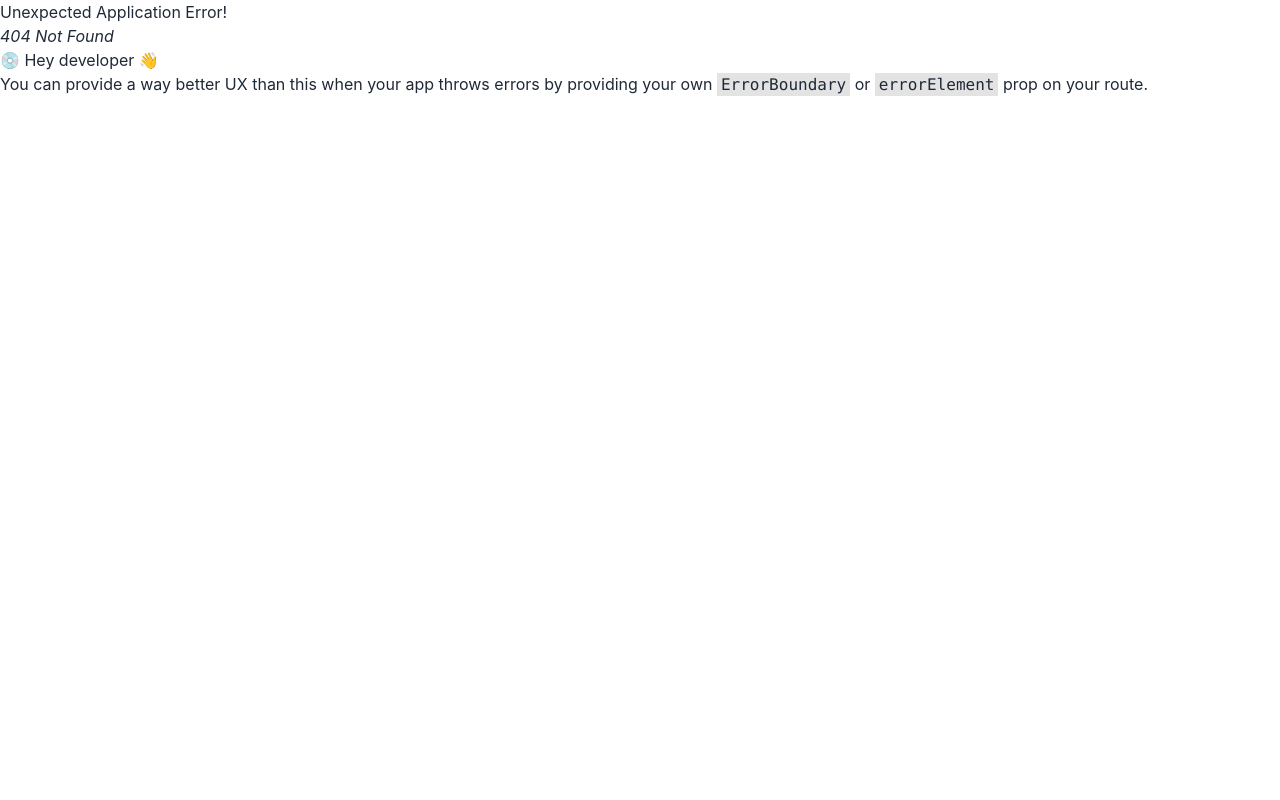
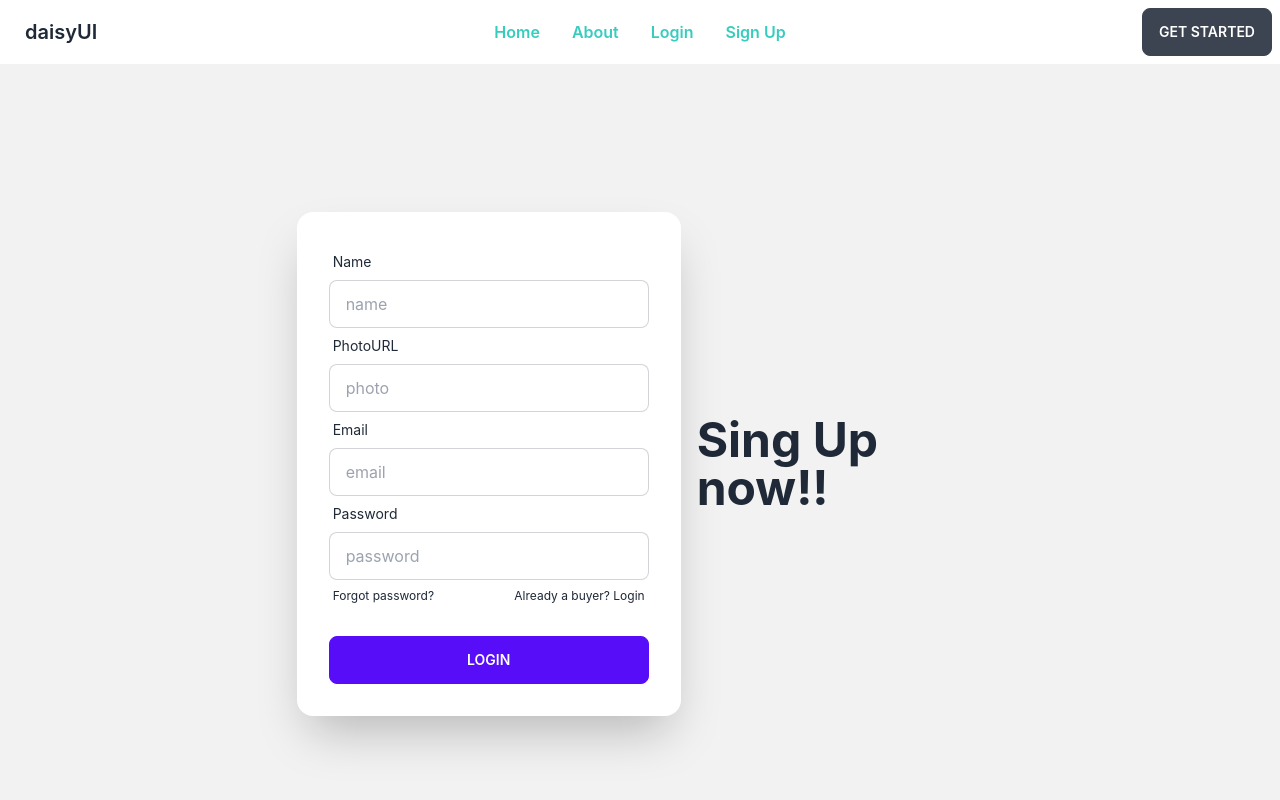
Before and after one commit to digitechmahmud/Old-BIker, a React (Create React App) app: page /signup in a window 1280 px wide. Before the commit this address had no page. Shown: the top 800 px of the page. Built offline with nearby package versions, Linux system fonts and the light colour scheme.

Commit message:
Login From Create

```diff
--- a/src/pages/Home/Categories/Categories.js
+++ b/src/pages/Home/Categories/Categories.js
@@ -13,6 +13,8 @@ const Categories = () => {
     },[])
 
     return (
+        <div>
+            <h2 className='text-3xl text-center font-semibold mb-5'>Choose Your Best Category</h2>
             <div className='grid grid-cols-1 md:grid-cols-2 lg:grid-cols-3 gap-6'>
                 {
                     categories.map(category => <div className="card w-96 bg-base-100 shadow-xl">
@@ -28,6 +30,7 @@ const Categories = () => {
                     </div>)
                 }
             </div>
+        </div>
     );
 };
 
--- /dev/null
+++ b/src/pages/Login/Login.js
@@ -0,0 +1,52 @@
+import React from 'react';
+import { Link } from 'react-router-dom';
+
+const Login = () => {
+
+    const handleLoginForm = (e) => {
+        e.preventDefault();
+        const form = e.target;
+        const email = form.email.value;
+        const password = form.password.value;
+        console.log(email, password)
+    }
+    return (
+        <div>
+            <div className="hero min-h-screen bg-base-200">
+                <div className="hero-content flex-col lg:flex-row-reverse">
+                    <div className="text-center lg:text-left">
+                        <h1 className="text-5xl font-bold">Login now!</h1>
+
+                    </div>
+                    <div className="card flex-shrink-0 w-full max-w-sm shadow-2xl bg-base-100">
+                        <div className="card-body">
+                            <form onSubmit={handleLoginForm}>
+                                <div className="form-control">
+                                    <label className="label">
+                                        <span className="label-text">Email</span>
+                                    </label>
+                                    <input type="email" name='email' placeholder="email" className="input input-bordered" />
+                                </div>
+                                <div className="form-control">
+                                    <label className="label">
+                                        <span className="label-text">Password</span>
+                                    </label>
+                                    <input type="password" name="password" placeholder="password" className="input input-bordered" />
+                                    <label className="label">
+                                        <Link to="#" className="label-text-alt link link-hover">Forgot password?</Link>
+                                        <span className='label-text-alt'>New buyer? <Link to="/signup" className="label-text-alt link link-hover">Sign Up</Link></span>
+                                    </label>
+                                </div>
+                                <div className="form-control mt-6">
+                                    <button className="btn btn-primary">Login</button>
+                                </div>
+                            </form>
+                        </div>
+                    </div>
+                </div>
+            </div>
+        </div>
+    );
+};
+
+export default Login;
--- /dev/null
+++ b/src/pages/SignUp/SignUp.js
@@ -0,0 +1,65 @@
+import React from 'react';
+import { Link } from 'react-router-dom';
+
+const SignUp = () => {
+    const handleSignUpForm = (e) => {
+        e.preventDefault();
+        const form = e.target;
+        const email = form.email.value;
+        const password = form.password.value;
+        const name = form.name.value;
+        const photoURL = form.photoURL.value;
+        console.log(email, password)
+    }
+    return (
+        <div>
+            <div className="hero min-h-screen bg-base-200">
+                <div className="hero-content flex-col lg:flex-row-reverse">
+                    <div className="text-center lg:text-left">
+                        <h1 className="text-5xl font-bold">Sing Up now!!</h1>
+
+                    </div>
+                    <div className="card flex-shrink-0 w-full max-w-sm shadow-2xl bg-base-100">
+                        <div className="card-body">
+                            <form onSubmit={handleSignUpForm}>
+                                <div className="form-control">
+                                    <label className="label">
+                                        <span className="label-text">Name</span>
+                                    </label>
+                                    <input type="text" name='name' placeholder="name" className="input input-bordered" required/>
+                                </div>
+                                <div className="form-control">
+                                    <label className="label">
+                                        <span className="label-text">PhotoURL</span>
+                                    </label>
+                                    <input type="text" name='photoURL' placeholder="photo" className="input input-bordered" />
+                                </div>
+                                <div className="form-control">
+                                    <label className="label">
+                                        <span className="label-text">Email</span>
+                                    </label>
+                                    <input type="email" name='email' placeholder="email" className="input input-bordered" />
+                                </div>
+                                <div className="form-control">
+                                    <label className="label">
+                                        <span className="label-text">Password</span>
+                                    </label>
+                                    <input type="password" name="password" placeholder="password" className="input input-bordered" />
+                                    <label className="label">
+                                        <Link to="#" className="label-text-alt link link-hover">Forgot password?</Link>
+                                        <span className='label-text-alt'>Already a buyer? <Link to="/login" className="label-text-alt link link-hover">Login</Link></span>
+                                    </label>
+                                </div>
+                                <div className="form-control mt-6">
+                                    <button className="btn btn-primary">Login</button>
+                                </div>
+                            </form>
+                        </div>
+                    </div>
+                </div>
+            </div>
+        </div>
+    );
+};
+
+export default SignUp;
--- a/src/pages/shared/NavBar/NavBar.js
+++ b/src/pages/shared/NavBar/NavBar.js
@@ -1,6 +1,14 @@
 import React from 'react';
+import { Link } from 'react-router-dom';
 
 const NavBar = () => {
+
+    const menuItems = <React.Fragment>
+        <li><Link className="font-semibold text-accent" to='/home'>Home</Link></li>
+        <li><Link className="font-semibold text-accent" to='/about'>About</Link></li>
+        <li><Link className="font-semibold text-accent" to='/login'>Login</Link></li>
+        <li><Link className="font-semibold text-accent" to='/signup'>Sign Up</Link></li>
+    </React.Fragment>
     return (
         <div>
             <div className="navbar bg-base-100">
@@ -10,36 +18,14 @@ const NavBar = () => {
                             <svg xmlns="http://www.w3.org/2000/svg" className="h-5 w-5" fill="none" viewBox="0 0 24 24" stroke="currentColor"><path strokeLinecap="round" strokeLinejoin="round" strokeWidth="2" d="M4 6h16M4 12h8m-8 6h16" /></svg>
                         </label>
                         <ul tabIndex={0} className="menu menu-compact dropdown-content mt-3 p-2 shadow bg-base-100 rounded-box w-52">
-                            <li><a>Item 1</a></li>
-                            <li tabIndex={0}>
-                                <a className="justify-between">
-                                    Parent
-                                    <svg className="fill-current" xmlns="http://www.w3.org/2000/svg" width="24" height="24" viewBox="0 0 24 24"><path d="M8.59,16.58L13.17,12L8.59,7.41L10,6L16,12L10,18L8.59,16.58Z" /></svg>
-                                </a>
-                                <ul className="p-2">
-                                    <li><a>Submenu 1</a></li>
-                                    <li><a>Submenu 2</a></li>
-                                </ul>
-                            </li>
-                            <li><a>Item 3</a></li>
+                            {menuItems}
                         </ul>
                     </div>
                     <a className="btn btn-ghost normal-case text-xl">daisyUI</a>
                 </div>
                 <div className="navbar-center hidden lg:flex">
                     <ul className="menu menu-horizontal p-0">
-                        <li><a>Item 1</a></li>
-                        <li tabIndex={0}>
-                            <a>
-                                Parent
-                                <svg className="fill-current" xmlns="http://www.w3.org/2000/svg" width="20" height="20" viewBox="0 0 24 24"><path d="M7.41,8.58L12,13.17L16.59,8.58L18,10L12,16L6,10L7.41,8.58Z" /></svg>
-                            </a>
-                            <ul className="p-2">
-                                <li><a>Submenu 1</a></li>
-                                <li><a>Submenu 2</a></li>
-                            </ul>
-                        </li>
-                        <li><a>Item 3</a></li>
+                        {menuItems}
                     </ul>
                 </div>
                 <div className="navbar-end">
```
Also changed, not shown: src/routes/routes.js (+10 -0 lines). Lines whose indentation alone changed are shown as unchanged.
